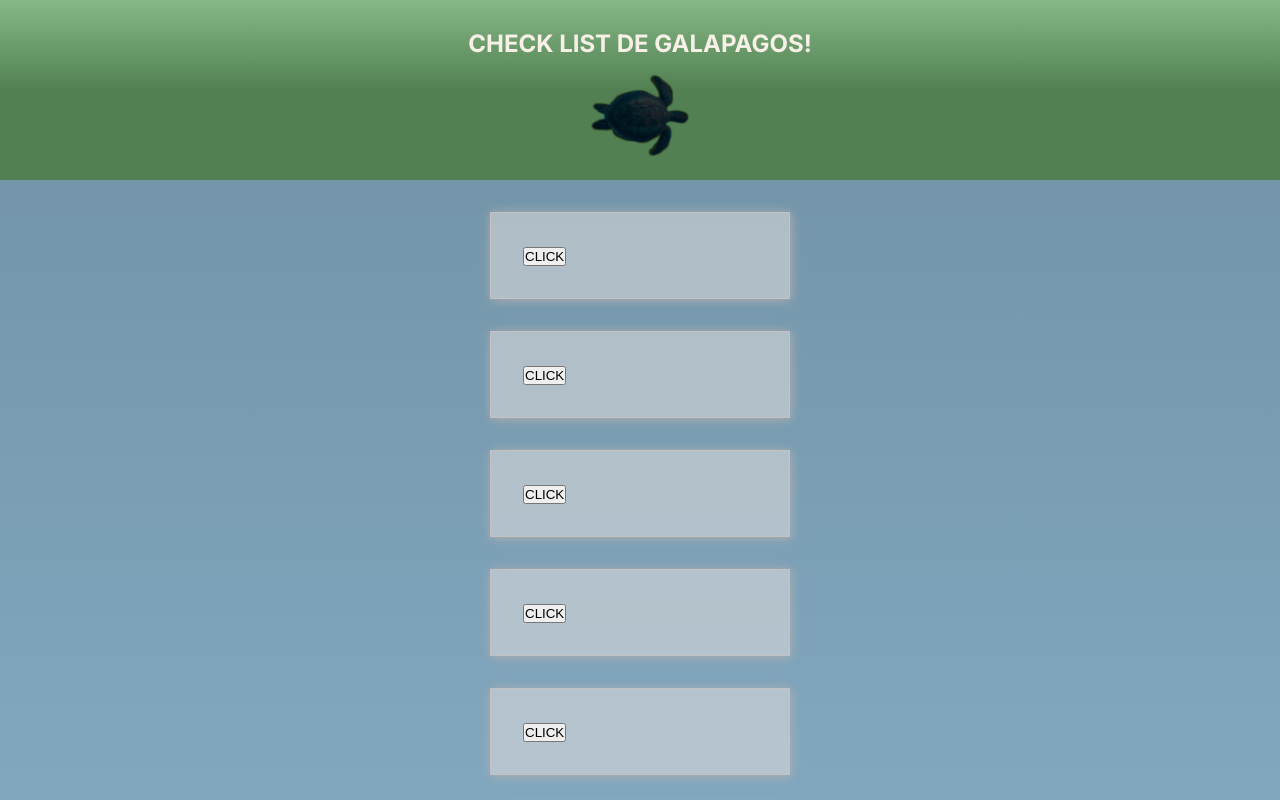
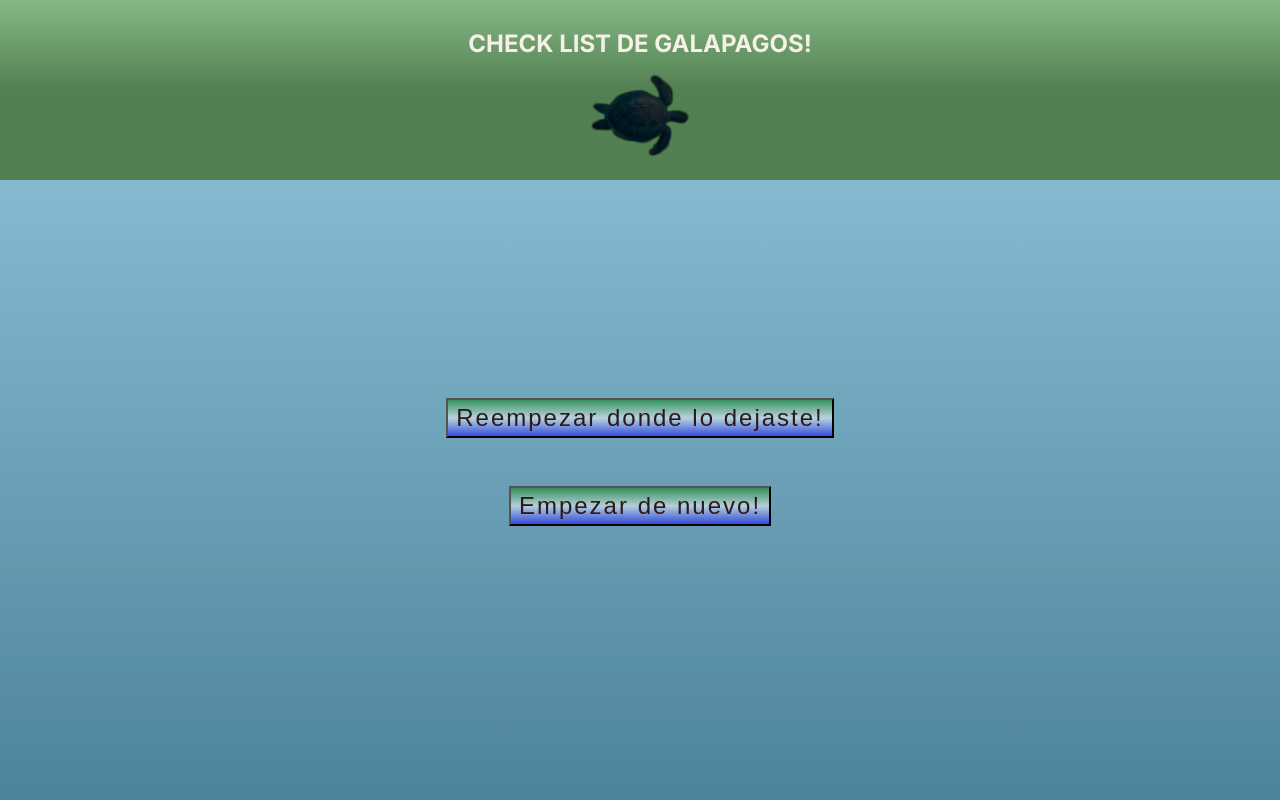
Before and after one commit to EricPapell/cl-galapagos, a Next.js app: page / in a window 1280 px wide. Shown: the top 800 px of the page. Built offline with nearby package versions, Linux system fonts and the light colour scheme.

Commit message:
complete

```diff
--- a/Components/Button.js
+++ b/Components/Button.js
@@ -1,18 +1,21 @@
 "use client";
 import styles from "../app/page.module.css";
 
-function Btn() {
+function Btn({ handleCount }) {
   const borrarCache = function () {
     localStorage.clear();
   };
 
   return (
     <div>
-      <form>
-        <button className={styles.btn} onClick={borrarCache}>
-          Try again
-        </button>
-      </form>
+      <button
+        className={styles.btn}
+        onClick={() => {
+          borrarCache(), handleCount();
+        }}
+      >
+        Empezar de nuevo!
+      </button>
     </div>
   );
 }
--- a/Components/Card.js
+++ b/Components/Card.js
@@ -4,9 +4,10 @@ import Image from "next/image";
 import styles from "../app/page.module.css";
 import { useState, useEffect } from "react";
 
-function Card({ infoObj, n }) {
+function Card({ infoObj, n, count }) {
   let x = null;
-  const [count, setCount] = useState(0);
+
+  const [count2, setCount] = useState(count);
   const [state, setState] = useState(x);
   const [check, setCheck] = useState(false);
   const [image, setImage] = useState(false);
@@ -14,7 +15,7 @@ function Card({ infoObj, n }) {
     x = JSON.parse(localStorage.getItem(n));
     setState(x);
     setCheck(x);
-  }, [count]);
+  }, [count2]);
   useEffect(() => {
     localStorage.setItem(n, JSON.stringify(state));
     x = JSON.parse(localStorage.getItem(n));
@@ -33,13 +34,6 @@ function Card({ infoObj, n }) {
     setImage(false);
   };
 
-  if (count === 0) {
-    return (
-      <div className={styles.containerCard}>
-        <button onClick={() => setCount(count + 1)}>CLICK</button>
-      </div>
-    );
-  }
   if (!check && (x === false || x === null)) {
     return (
       <div className={styles.containerCard}>
--- a/app/page.js
+++ b/app/page.js
@@ -1,7 +1,11 @@
+"use client";
 import Image from "next/image";
 import Btn from "@/Components/Button";
 import styles from "./page.module.css";
 import Card from "@/Components/Card";
+
+import { useState, useEffect } from "react";
+
 import logo from "../public/images/turtle.png";
 import albatro from "../public/images/albatross.jpg";
 import azul from "../public/images/patiazul.jpg";
@@ -183,6 +187,34 @@ const info = [
 ];
 
 export default function Home() {
+  const [count, setCount] = useState(0);
+  const handleCount = function () {
+    setCount(count + 1);
+  };
+
+  if (count === 0) {
+    return (
+      <main className={styles.main}>
+        <div className={styles.tittle}>
+          <h1>CHECK LIST DE GALAPAGOS!</h1>
+          <Image alt="pic" className={styles.logo} src={logo} />
+        </div>
+        <div className={styles.container}>
+          <div className={styles.containerBtn}>
+            <button
+              className={styles.btnMemory}
+              onClick={() => setCount(count + 1)}
+            >
+              {" "}
+              Reempezar donde lo dejaste!
+            </button>
+            <Btn handleCount={handleCount} />
+          </div>
+        </div>
+      </main>
+    );
+  }
+  if (count === 1) {
     return (
       <main className={styles.main}>
         <div className={styles.tittle}>
@@ -191,10 +223,10 @@ export default function Home() {
         </div>
         <div className={styles.container}>
           {info.map((el, i) => {
-          return <Card key={i} n={i} infoObj={el} />;
+            return <Card key={i} n={i} infoObj={el} count={count} />;
           })}
-        <Btn />
         </div>
       </main>
     );
   }
+}
--- a/app/page.module.css
+++ b/app/page.module.css
@@ -1,9 +1,6 @@
 .main {
-  background: linear-gradient(
-    rgb(112, 144, 163),
-    rgb(135, 175, 200),
-    rgb(119, 151, 169)
-  );
+  min-height: 100vh;
+  background: linear-gradient(rgba(109, 180, 213, 0.716), rgb(77, 131, 154));
 }
 .tittle {
   background: linear-gradient(
@@ -86,7 +83,27 @@
   left: 50%;
   transform: translate(-50%, -50%);
 }
+.containerBtn {
+  /* border: 1px solid red; */
+  height: 500px;
+  display: flex;
+  row-gap: 3rem;
+  flex-direction: column;
+  justify-content: center;
+  align-items: center;
+}
 .btn {
+  color: rgb(43, 26, 26);
+  letter-spacing: 2px;
+  font-size: 1.5rem;
+  padding: 0.25rem 0.5rem;
+  background: linear-gradient(
+    rgba(0, 128, 0, 0.502),
+    rgba(255, 255, 255, 0.503),
+    rgba(0, 0, 255, 0.518)
+  );
+}
+.btnMemory {
   color: rgb(43, 26, 26);
   letter-spacing: 2px;
   font-size: 1.5rem;
```
Lines whose indentation alone changed are shown as unchanged.
